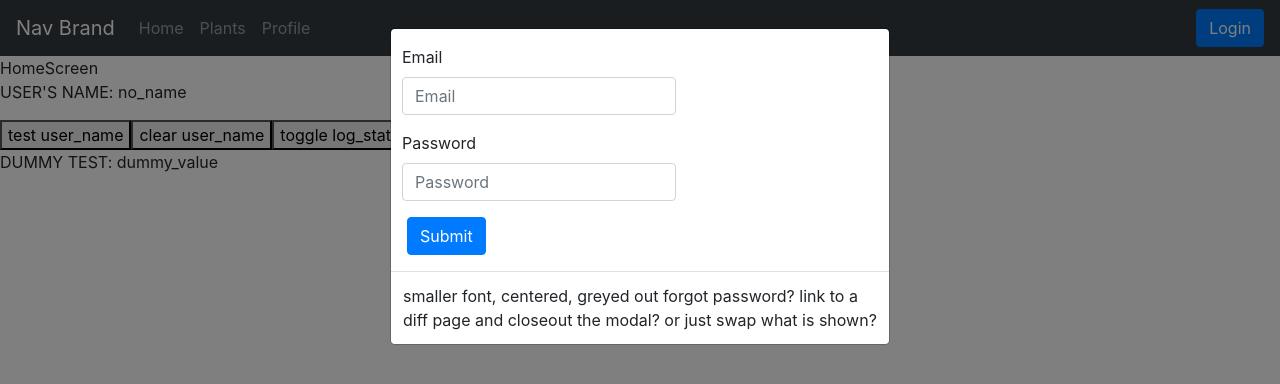
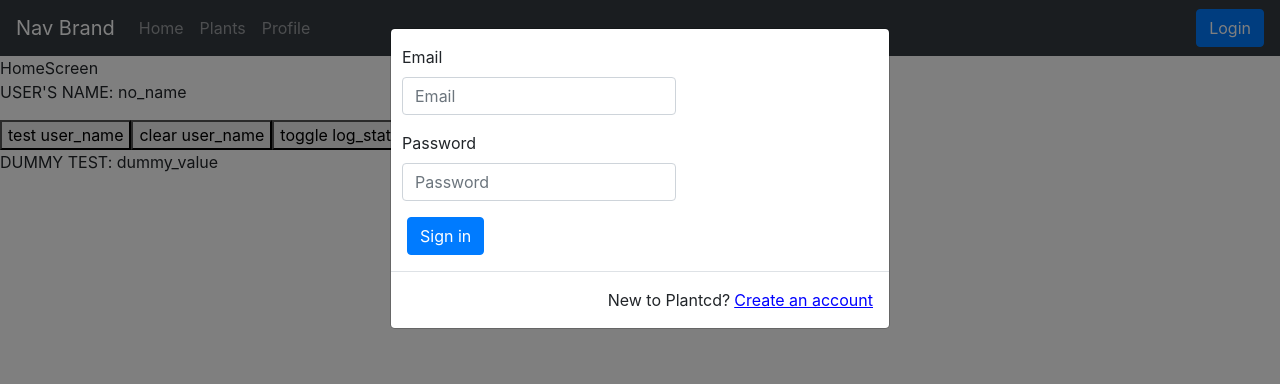
Before and after one commit to Domitalk/plantcd, a React (Create React App) app: page / in a window 1280 px wide. Both pictures are taken after a click on the button "Login". Shown: the top 384 px of the page. Built offline with nearby package versions, Linux system fonts and the light colour scheme.

Commit message:
recombine log functionality into logbutton for state reasons

```diff
--- a/src/App.css
+++ b/src/App.css
@@ -1,6 +1,13 @@
-
-
-
+.link-button {
+  background-color: transparent;
+  border: none;
+  cursor: pointer;
+  text-decoration: underline;
+  display: inline;
+  margin: 0;
+  padding: 0;
+  color: blue;
+}
 /* .App {
   text-align: center;
 }
--- a/src/components/LogButton.js
+++ b/src/components/LogButton.js
@@ -1,19 +1,37 @@
-import { useSelector } from 'react-redux'
+import { useSelector, useDispatch } from 'react-redux'
 import { useState } from 'react'
+import { loginUser } from '../store/actions/user.js'
 
 import Modal from 'react-bootstrap/Modal'
 import Button from 'react-bootstrap/Button'
-
-import LoginForm from './LoginForm'
+import Form from 'react-bootstrap/Form'
 
 const LogButton = () => {
-    // const dispatch = useDispatch();
+    const dispatch = useDispatch();
+
     const [show, setShow] = useState(false)
+    const [form, setForm] = useState({
+        email: '',
+        password: ''
+    })
+
+    const [formSelection, setFormSelection] = useState("login")
+
+    const setField = (field, value) => {
+        setForm({
+            ...form,
+            [field]: value
+        })
+    }
 
     const { log_status } = useSelector(state => state.user)
 
     const handleClose = () => setShow(false)
     const handleShow = () => setShow(true)
+
+    const handleLogout = () => {
+        // aka create dialog for are you sure you want to log out and dispatch if confirmed
+    }
 
     const showLoginOrLogoutButton = () => {
         if (log_status) {
@@ -23,10 +41,109 @@ const LogButton = () => {
         }
     }
 
-    const handleLogout = () => {
-        // aka create dialog for are you sure you want to log out and dispatch if confirmed
+    const handleSubmit = () => {
+        dispatch(loginUser(form))
+        setForm({
+            email: '',
+            password: ''
+        })
+    }
 
+    const handleSignup = () => {
+        // Must create a dispatch for Signup and import it
+        dispatch()
+        setForm({
+            email: '',
+            password: ''
+        })
+    }
 
+    const showLoginOrSignupOrForgotPassword = () => {
+        if (formSelection === "signup") {
+            return (
+                <Form>
+                    <Form.Row>
+                        <Form.Group>
+                            <Form.Label>Email</Form.Label>
+                            <Form.Control
+                                type='email'
+                                name='email'
+                                placeholder='Email'
+                                value={form.email}
+                                onChange={e => setField('email', e.target.value)}
+                            />
+                        </Form.Group>
+                    </Form.Row>
+                    <Form.Row>
+                        <Form.Group>
+                            <Form.Label>Password</Form.Label>
+                            <Form.Control
+                                type='password'
+                                name='password'
+                                placeholder='Password'
+                                value={form.password}
+                                onChange={e => setField('password', e.target.value)}
+                            />
+                        </Form.Group>
+                    </Form.Row>
+                    <Form.Row>
+                        <Form.Group>
+                            <Form.Label>Confirm Password</Form.Label>
+                            <Form.Control
+                                type='password'
+                                name='password'
+                                placeholder='Password'
+                                value={form.password}
+                                onChange={e => setField('password', e.target.value)}
+                            />
+                        </Form.Group>
+                    </Form.Row>
+
+                    <Button onClick={handleSignup}>Sign Up</Button>
+                </Form>
+            )
+        } else if (formSelection === "forgot") {
+
+        } else {
+            // login
+            return (
+                <Form>
+                    <Form.Row>
+                        <Form.Group>
+                            <Form.Label>Email</Form.Label>
+                            <Form.Control
+                                type='email'
+                                name='email'
+                                placeholder='Email'
+                                value={form.email}
+                                onChange={e => setField('email', e.target.value)}
+                            />
+                        </Form.Group>
+                    </Form.Row>
+                    <Form.Row>
+                        <Form.Group>
+                            <Form.Label>Password</Form.Label>
+                            <Form.Control
+                                type='password'
+                                name='password'
+                                placeholder='Password'
+                                value={form.password}
+                                onChange={e => setField('password', e.target.value)}
+                            />
+                        </Form.Group>
+                    </Form.Row>
+                    <Button onClick={handleSubmit}>Sign in</Button>
+                </Form>
+            )
+        }
+    }
+
+    const showProperModalFooter = () => {
+
+    }
+
+    const handleChangeStateOfFormSelectionToSignup = () => {
+        setFormSelection("signup")
     }
 
     return (
@@ -37,12 +154,10 @@ const LogButton = () => {
                     <Modal.Title>Plantcd</Modal.Title>
                 </Modal.Header> */}
                 <Modal.Body>
-                    <LoginForm/>
+                    {showLoginOrSignupOrForgotPassword()}
                 </Modal.Body>
                 <Modal.Footer>
-                    smaller font, centered, greyed out
-                    forgot password?
-                    link to a diff page and closeout the modal? or just swap what is shown?
+                    New to Plantcd? <button className="link-button" onClick={handleChangeStateOfFormSelectionToSignup}>Create an account</button>
                 </Modal.Footer>
             </Modal>
         </>
--- a/src/components/LoginForm.js
+++ /dev/null
@@ -1,62 +0,0 @@
-import { useDispatch } from 'react-redux'
-import { useState } from 'react'
-
-import { loginUser } from '../store/actions/user.js'
-
-import Form from 'react-bootstrap/Form'
-import Button from 'react-bootstrap/Button'
-
-const LoginForm = () => {
-    const dispatch = useDispatch();
-    const [form, setForm] = useState({
-        email: '',
-        password: ''
-    })
-
-    const setField = (field, value) => {
-        setForm({
-            ...form,
-            [field]: value
-        })
-    }
-
-    const handleSubmit = () => {
-        dispatch(loginUser(form))
-        setForm({
-            email: '',
-            password: ''
-        })
-    }
-
-    return (
-        <Form>
-            <Form.Row>
-                <Form.Group>
-                    <Form.Label>Email</Form.Label>
-                    <Form.Control
-                        type='email'
-                        name='email'
-                        placeholder='Email'
-                        value={form.email}
-                        onChange={e => setField('email', e.target.value)}
-                    />
-                </Form.Group>
-            </Form.Row>
-            <Form.Row>
-                <Form.Group>
-                    <Form.Label>Password</Form.Label>
-                    <Form.Control
-                        type='password'
-                        name='password'
-                        placeholder='Password'
-                        value={form.password}
-                        onChange={e => setField('password', e.target.value)}
-                    />
-                </Form.Group>
-            </Form.Row>
-            <Button onClick={handleSubmit}>Submit</Button>
-        </Form>
-    )
-}
-
-export default LoginForm;
```
